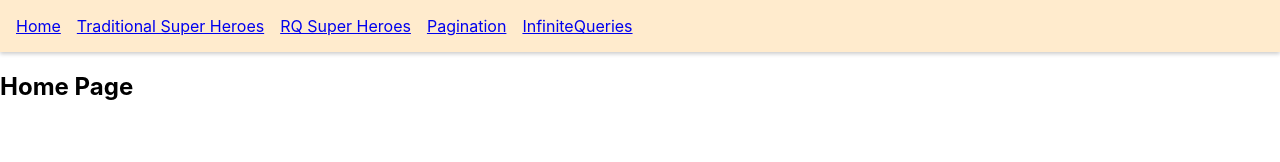
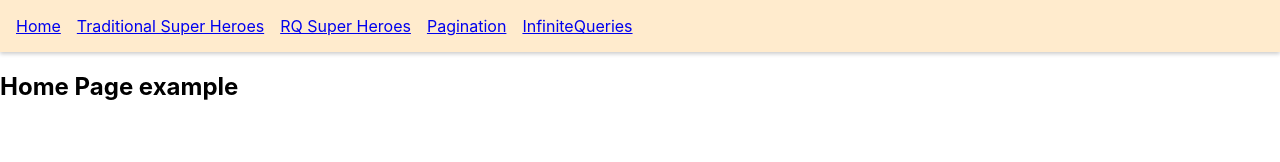
Before and after one commit to ArcOmotola/React_Query_Pagination, a React (Create React App) app: page / in a window 1280 px wide. Shown: the top 162 px of the page. Built offline with nearby package versions, Linux system fonts and the light colour scheme.

Commit message:
edited home page

```diff
--- a/src/components/Home.page.js
+++ b/src/components/Home.page.js
@@ -1,3 +1,3 @@
 export const HomePage = () => {
-  return <h2>Home Page</h2>;
+  return <h2>Home Page example</h2>;
 };
```
